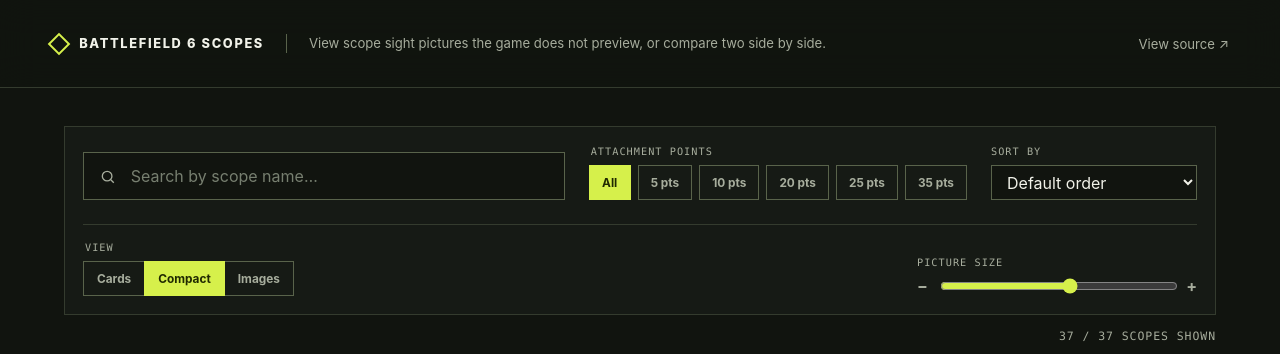
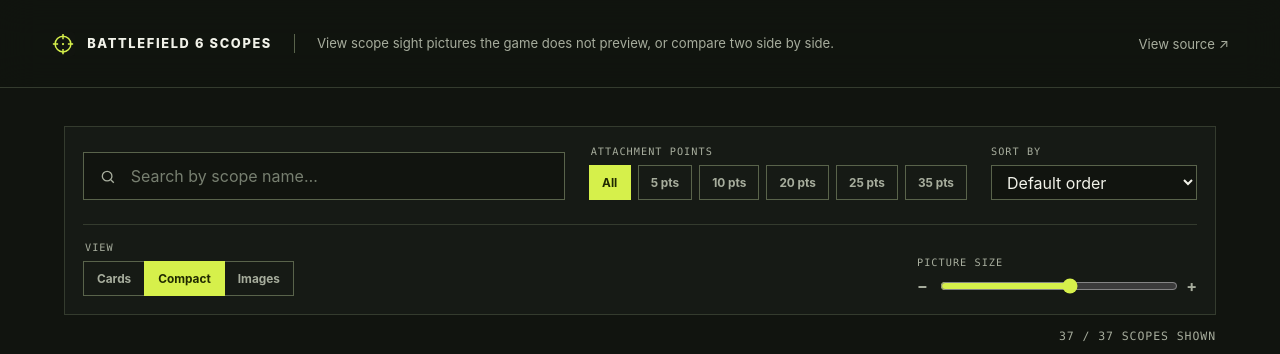
Before and after one commit to Landmine-1252/battlefield-6-scopes, a website with bundled scripts: page index.html in a window 1280 px wide. Shown: the top 354 px of the page. Built offline with nearby package versions, Linux system fonts and the light colour scheme; grey boxes are pictures that could not be loaded.

Commit message:
fix: update brand logo in header and adjust styles
- Replaced the brand mark span with an image element for better visual representation.
- Increased the size of the brand mark and adjusted its display properties in styles.css.

```diff
--- a/index.html
+++ b/index.html
@@ -19,7 +19,7 @@
       <div class="header-identity">
         <h1 class="site-title" id="site-title">
           <a class="brand" href="#top" aria-label="Battlefield 6 Scopes home">
-            <span class="brand-mark" aria-hidden="true"></span>
+            <img class="brand-mark" src="favicon.svg" alt="" aria-hidden="true" />
             <span>BATTLEFIELD 6 SCOPES</span>
           </a>
         </h1>
--- a/styles.css
+++ b/styles.css
@@ -117,10 +117,10 @@ footer a {
 }
 
 .brand-mark {
-  width: 16px;
-  height: 16px;
-  border: 2px solid var(--accent);
-  transform: rotate(45deg);
+  display: block;
+  width: 24px;
+  height: 24px;
+  flex: none;
 }
 
 .github-link,
```
